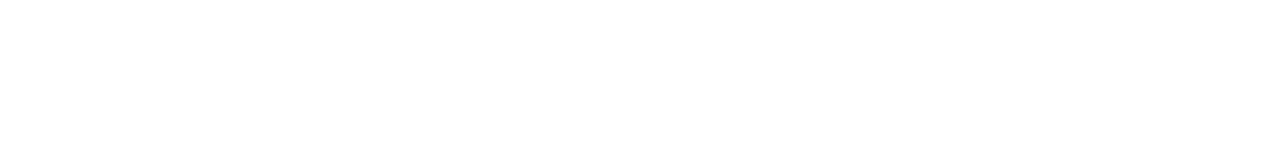
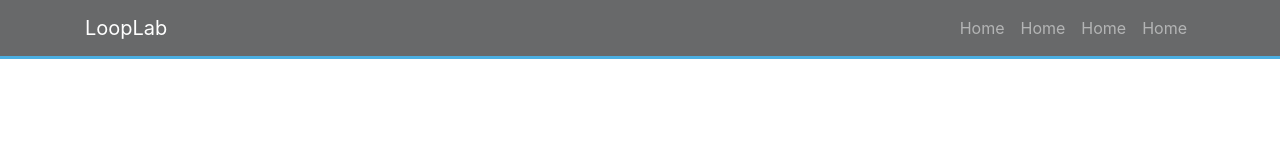
Before and after one commit to Fatema-Akter/LoopLab, a plain HTML site: page index.html in a window 1280 px wide. Drawn offline with nearby package versions, Linux system fonts and the light colour scheme.

Commit message:
Header section created successfully & Created a css file (style.css) for changes default attributes.

```diff
--- /dev/null
+++ b/css/style.css
@@ -0,0 +1,5 @@
+.navbar{
+	border-bottom: 3px solid #008ed6;
+	background: #292b2c;
+	opacity: 0.7
+}
--- a/index.html
+++ b/index.html
@@ -6,13 +6,38 @@
 	<meta http-equiv="X-UA-Compatible" content="ie-edge">
 	<title>LoopLab</title>
 	<link type="text/css" rel="stylesheet" href="css/bootstrap.min.css">
+	<link rel="stylesheet" type="text/css" href="css/style.css">
 	<script src="https://kit.fontawesome.com/1e72b27f32.js" crossorigin="anonymous"></script>
 </head>
 <body>
-
+	<nav class="navbar navbar-expand-md navbar-dark">
+		<div class="container">
+			<a class="navbar-brand" href="#">LoopLab</a>
+			<button class="navbar-toggler" type="button" data-toggle="collapse" data-target="#navbarNav">
+				<span class="navbar-toggler-icon"></span>
+			</button>
+			<div class="navbar-collapse collapse" id="navbarNav">
+				<ul class="navbar-nav ml-auto">
+					<li class="nav-item">
+						<a class="nav-link" href="#">Home</a>
+					</li>
+					<li class="nav-item">
+						<a class="nav-link" href="#">Home</a>
+					</li>
+					<li class="nav-item">
+						<a class="nav-link" href="#">Home</a>
+					</li>
+					<li class="nav-item">
+						<a class="nav-link" href="#">Home</a>
+					</li>
+				</ul>
+			</div>
+		</div>
+	</nav>
 
 	<script src="https://code.jquery.com/jquery-3.4.1.slim.min.js" ></script>
 	<script src="https://cdn.jsdelivr.net/npm/popper.js@1.16.0/dist/umd/popper.min.js"></script>
 	<script type="text/javascript" src="js/bootstrap.min.js"></script>
+
 </body>
 </html>
```
